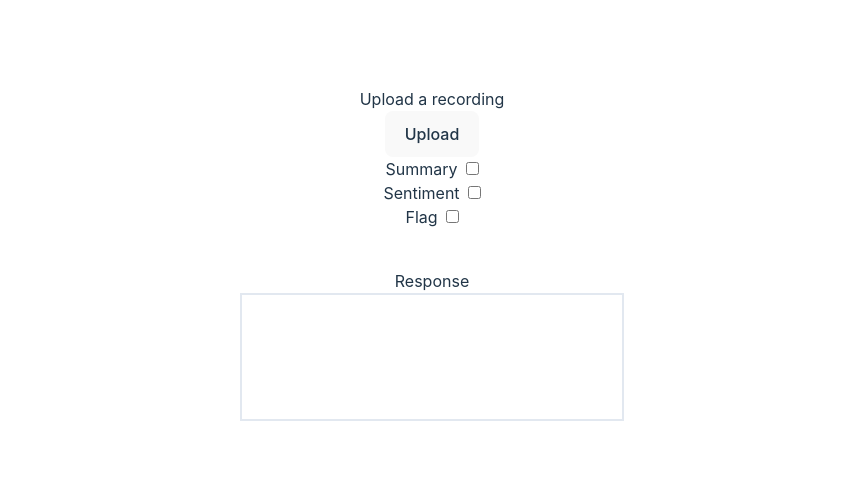
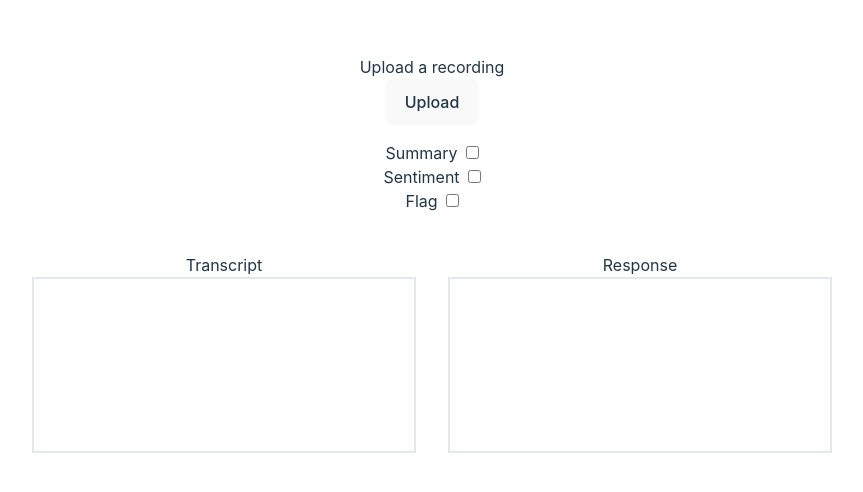
Before and after one commit to whoisderion/parachute.ai, a React (Vite) app in the folder client/: page / in a window 1280 px wide. Shown: the part 146-638 px from the top of the page, without its empty margins (208-1071 px from the left). Built offline with nearby package versions, Linux system fonts and the light colour scheme.

Commit message:
Added styling

```diff
--- a/client/src/App.tsx
+++ b/client/src/App.tsx
@@ -8,7 +8,7 @@ function App() {
         <h3>Upload a recording</h3>
         <button>Upload</button>
       </div>
-      <div className='options'>
+      <div className='options mt-4'>
         <div className='summary block'>
           <p className='inline-flex mr-2'>Summary</p>
           <input type="checkbox" />
@@ -22,9 +22,16 @@ function App() {
           <input type="checkbox" />
         </div>
       </div>
-      <div className='response mt-10'>
-        <h3>Response</h3>
-        <div className='openAI-response w-96 h-32 border-2 border-slate-200'>
+      <div className='result inline-flex mt-10'>
+        <div className='transcript mr-4'>
+          <h3>Transcript</h3>
+          <div className='openAI-response w-96 h-44 p-4 border-2 border-slate-200'>
+          </div>
+        </div>
+        <div className='response ml-4'>
+          <h3>Response</h3>
+          <div className='openAI-response w-96 h-44 p-4 border-2 border-slate-200'>
+          </div>
         </div>
       </div>
     </div>
```
